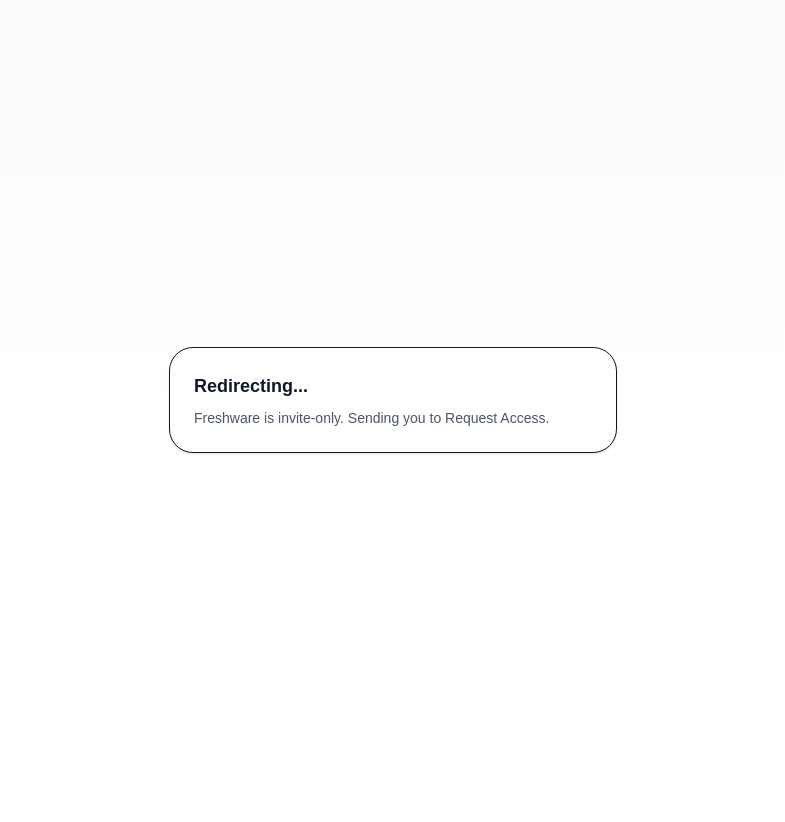
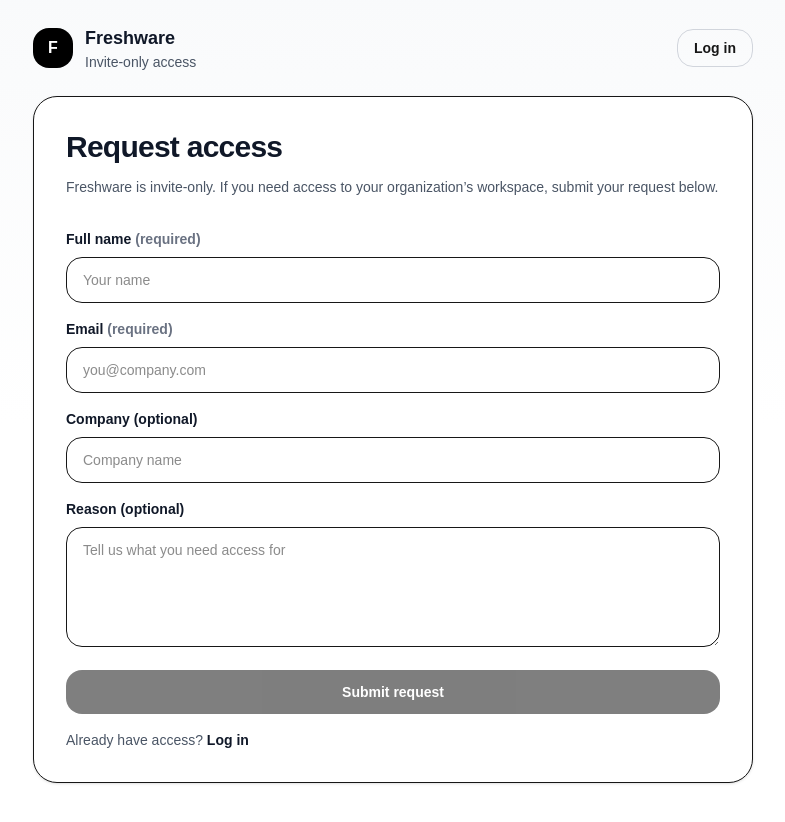
Before and after one commit to freshtechsolutionz/freshware, a Next.js app: page /request-access in a window 1280 px wide. Before the commit this address had no page. Shown: the top 822 px of the page, without its empty margins (247-1032 px from the left). Before the commit the page ends 800 px from the top, so only its background shows below. Built offline with nearby package versions, Linux system fonts and the light colour scheme; no server answers.

Commit message:
feat: refactor signup page to redirect to request access and simplify component structure

```diff
--- a/src/app/request-access/page.tsx
+++ b/src/app/request-access/page.tsx
@@ -1,23 +1,194 @@
 "use client";
 
-import { useEffect } from "react";
-import { useRouter } from "next/navigation";
+import Link from "next/link";
+import { useMemo, useState } from "react";
+import { supabaseBrowser } from "@/lib/supabase/browser";
 
-export default function SignupRedirectPage() {
-  const router = useRouter();
+const supabase = supabaseBrowser();
 
-  useEffect(() => {
-    router.replace("/request-access");
-  }, [router]);
+type FormState = {
+  full_name: string;
+  email: string;
+  company: string;
+  reason: string;
+};
+
+export default function RequestAccessPage() {
+  const [form, setForm] = useState<FormState>({
+    full_name: "",
+    email: "",
+    company: "",
+    reason: "",
+  });
+
+  const [submitting, setSubmitting] = useState(false);
+  const [submitted, setSubmitted] = useState(false);
+  const [errorMsg, setErrorMsg] = useState<string | null>(null);
+
+  const canSubmit = useMemo(() => {
+    return form.full_name.trim().length >= 2 && form.email.trim().includes("@");
+  }, [form.full_name, form.email]);
+
+  async function submit() {
+    setErrorMsg(null);
+
+    if (!canSubmit) {
+      setErrorMsg("Please enter your name and a valid email.");
+      return;
+    }
+
+    setSubmitting(true);
+
+    const { error } = await supabase.from("access_requests").insert({
+      full_name: form.full_name.trim(),
+      email: form.email.trim().toLowerCase(),
+      company: form.company.trim() || null,
+      reason: form.reason.trim() || null,
+    });
+
+    setSubmitting(false);
+
+    if (error) {
+      setErrorMsg(error.message);
+      return;
+    }
+
+    setSubmitted(true);
+  }
+
+  if (submitted) {
+    return (
+      <div className="min-h-screen bg-gradient-to-b from-gray-50 via-white to-white">
+        <header className="mx-auto max-w-3xl px-6 py-6">
+          <Link href="/" className="text-sm font-semibold text-gray-900 hover:underline">
+            Back to portal entry
+          </Link>
+        </header>
+
+        <main className="mx-auto max-w-3xl px-6 pb-16">
+          <div className="rounded-3xl border bg-white p-8 shadow-sm">
+            <h1 className="text-2xl font-semibold text-gray-900">Request received</h1>
+            <p className="mt-3 text-sm text-gray-600">
+              Your request has been submitted. You will receive access instructions from your workspace admin if approved.
+            </p>
+            <div className="mt-6 flex flex-wrap gap-3">
+              <Link
+                href="/login"
+                className="rounded-2xl px-5 py-3 text-sm font-semibold bg-black text-white hover:opacity-90"
+              >
+                Log in
+              </Link>
+              <Link
+                href="/"
+                className="rounded-2xl px-5 py-3 text-sm font-semibold border border-gray-300 hover:bg-gray-50"
+              >
+                Return to portal entry
+              </Link>
+            </div>
+          </div>
+        </main>
+      </div>
+    );
+  }
 
   return (
-    <div className="min-h-screen bg-gradient-to-b from-gray-50 via-white to-white flex items-center justify-center p-6">
-      <div className="w-full max-w-md rounded-3xl border bg-white p-6 shadow-sm">
-        <div className="text-lg font-semibold text-gray-900">Redirecting...</div>
-        <div className="mt-2 text-sm text-gray-600">
-          Freshware is invite-only. Sending you to Request Access.
+    <div className="min-h-screen bg-gradient-to-b from-gray-50 via-white to-white">
+      <header className="mx-auto max-w-3xl px-6 py-6 flex items-center justify-between">
+        <Link href="/" className="flex items-center gap-3">
+          <div className="h-10 w-10 rounded-2xl bg-black text-white flex items-center justify-center font-semibold">
+            F
+          </div>
+          <div>
+            <div className="text-lg font-semibold text-gray-900">Freshware</div>
+            <div className="text-sm text-gray-600">Invite-only access</div>
+          </div>
+        </Link>
+        <Link
+          href="/login"
+          className="rounded-2xl px-4 py-2 text-sm font-semibold border border-gray-300 hover:bg-gray-50"
+        >
+          Log in
+        </Link>
+      </header>
+
+      <main className="mx-auto max-w-3xl px-6 pb-16">
+        <div className="rounded-3xl border bg-white p-8 shadow-sm">
+          <h1 className="text-3xl font-semibold tracking-tight text-gray-900">Request access</h1>
+          <p className="mt-3 text-sm text-gray-600">
+            Freshware is invite-only. If you need access to your organization’s workspace, submit your request below.
+          </p>
+
+          <div className="mt-8 grid grid-cols-1 gap-4">
+            <Field label="Full name" required>
+              <input
+                value={form.full_name}
+                onChange={(e) => setForm({ ...form, full_name: e.target.value })}
+                className="w-full rounded-2xl border px-4 py-3 text-sm outline-none focus:ring-2 focus:ring-black/10"
+                placeholder="Your name"
+              />
+            </Field>
+
+            <Field label="Email" required>
+              <input
+                value={form.email}
+                onChange={(e) => setForm({ ...form, email: e.target.value })}
+                className="w-full rounded-2xl border px-4 py-3 text-sm outline-none focus:ring-2 focus:ring-black/10"
+                placeholder="you@company.com"
+              />
+            </Field>
+
+            <Field label="Company (optional)">
+              <input
+                value={form.company}
+                onChange={(e) => setForm({ ...form, company: e.target.value })}
+                className="w-full rounded-2xl border px-4 py-3 text-sm outline-none focus:ring-2 focus:ring-black/10"
+                placeholder="Company name"
+              />
+            </Field>
+
+            <Field label="Reason (optional)">
+              <textarea
+                value={form.reason}
+                onChange={(e) => setForm({ ...form, reason: e.target.value })}
+                className="w-full min-h-[120px] rounded-2xl border px-4 py-3 text-sm outline-none focus:ring-2 focus:ring-black/10"
+                placeholder="Tell us what you need access for"
+              />
+            </Field>
+
+            {errorMsg && (
+              <div className="rounded-2xl border border-red-200 bg-red-50 p-4 text-sm text-red-700">
+                {errorMsg}
+              </div>
+            )}
+
+            <button
+              onClick={submit}
+              disabled={!canSubmit || submitting}
+              className="rounded-2xl px-5 py-3 text-sm font-semibold bg-black text-white disabled:opacity-50 hover:opacity-90"
+            >
+              {submitting ? "Submitting..." : "Submit request"}
+            </button>
+
+            <div className="text-sm text-gray-600">
+              Already have access?{" "}
+              <Link className="font-semibold text-gray-900 hover:underline" href="/login">
+                Log in
+              </Link>
+            </div>
+          </div>
         </div>
-      </div>
+      </main>
     </div>
   );
 }
+
+function Field(props: { label: string; required?: boolean; children: React.ReactNode }) {
+  return (
+    <label className="block">
+      <div className="text-sm font-semibold text-gray-900">
+        {props.label} {props.required ? <span className="text-gray-500">(required)</span> : null}
+      </div>
+      <div className="mt-2">{props.children}</div>
+    </label>
+  );
+}
--- a/src/app/signup/page.tsx
+++ b/src/app/signup/page.tsx
@@ -1,53 +1,23 @@
 "use client";
 
-import { useState } from "react";
-import { createClient } from "@supabase/supabase-js";
+import { useEffect } from "react";
+import { useRouter } from "next/navigation";
 
-const supabase = createClient(
-  process.env.NEXT_PUBLIC_SUPABASE_URL!,
-  process.env.NEXT_PUBLIC_SUPABASE_ANON_KEY!
-);
+export default function SignupRedirectPage() {
+  const router = useRouter();
 
-export default function SignupPage() {
-  const [email, setEmail] = useState("");
-  const [password, setPassword] = useState("");
-  const [fullName, setFullName] = useState("");
-  const [msg, setMsg] = useState("");
-
-  async function handleSignup() {
-    setMsg("Creating account...");
-    const { error } = await supabase.auth.signUp({
-      email,
-      password,
-      options: {
-        data: { full_name: fullName }, // this matches your trigger
-      },
-    });
-
-    if (error) setMsg(error.message);
-    else setMsg("Signup submitted! Check your email to confirm (if email confirmation is ON).");
-  }
+  useEffect(() => {
+    router.replace("/request-access");
+  }, [router]);
 
   return (
-    <main style={{ padding: 24, fontFamily: "Arial", maxWidth: 420 }}>
-      <h2>Create account</h2>
-
-      <label>Full name</label>
-      <input value={fullName} onChange={(e) => setFullName(e.target.value)} style={{ width: "100%", padding: 8, marginBottom: 12 }} />
-
-      <label>Email</label>
-      <input value={email} onChange={(e) => setEmail(e.target.value)} style={{ width: "100%", padding: 8, marginBottom: 12 }} />
-
-      <label>Password</label>
-      <input type="password" value={password} onChange={(e) => setPassword(e.target.value)} style={{ width: "100%", padding: 8, marginBottom: 12 }} />
-
-      <button onClick={handleSignup} style={{ padding: 10, width: "100%" }}>Sign up</button>
-
-      <p style={{ marginTop: 12 }}>{msg}</p>
-
-      <p style={{ marginTop: 12 }}>
-        Already have an account? <a href="/login">Log in</a>
-      </p>
-    </main>
+    <div className="min-h-screen bg-gradient-to-b from-gray-50 via-white to-white flex items-center justify-center p-6">
+      <div className="w-full max-w-md rounded-3xl border bg-white p-6 shadow-sm">
+        <div className="text-lg font-semibold text-gray-900">Redirecting...</div>
+        <div className="mt-2 text-sm text-gray-600">
+          Freshware is invite-only. Sending you to Request Access.
+        </div>
+      </div>
+    </div>
   );
 }
```
